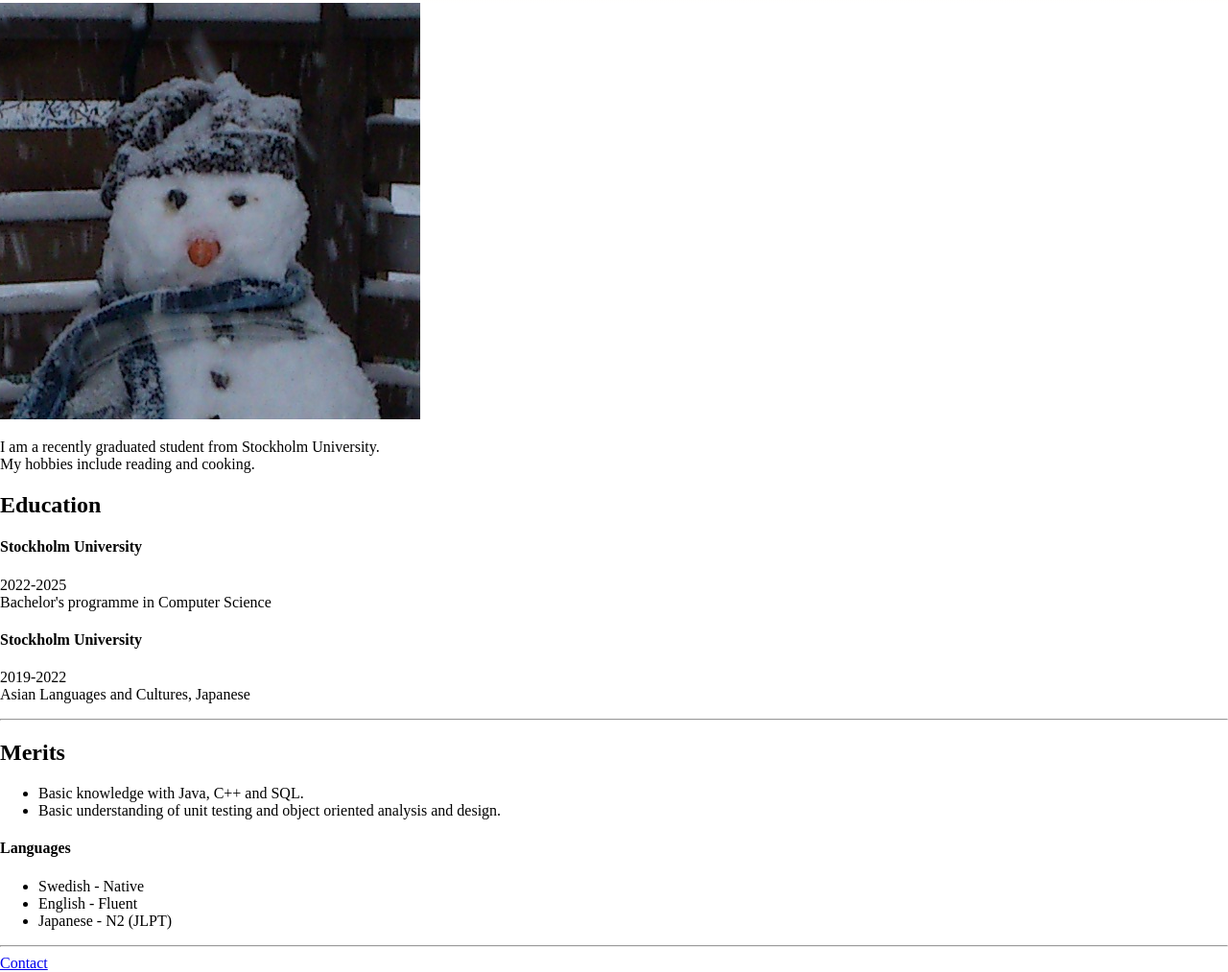
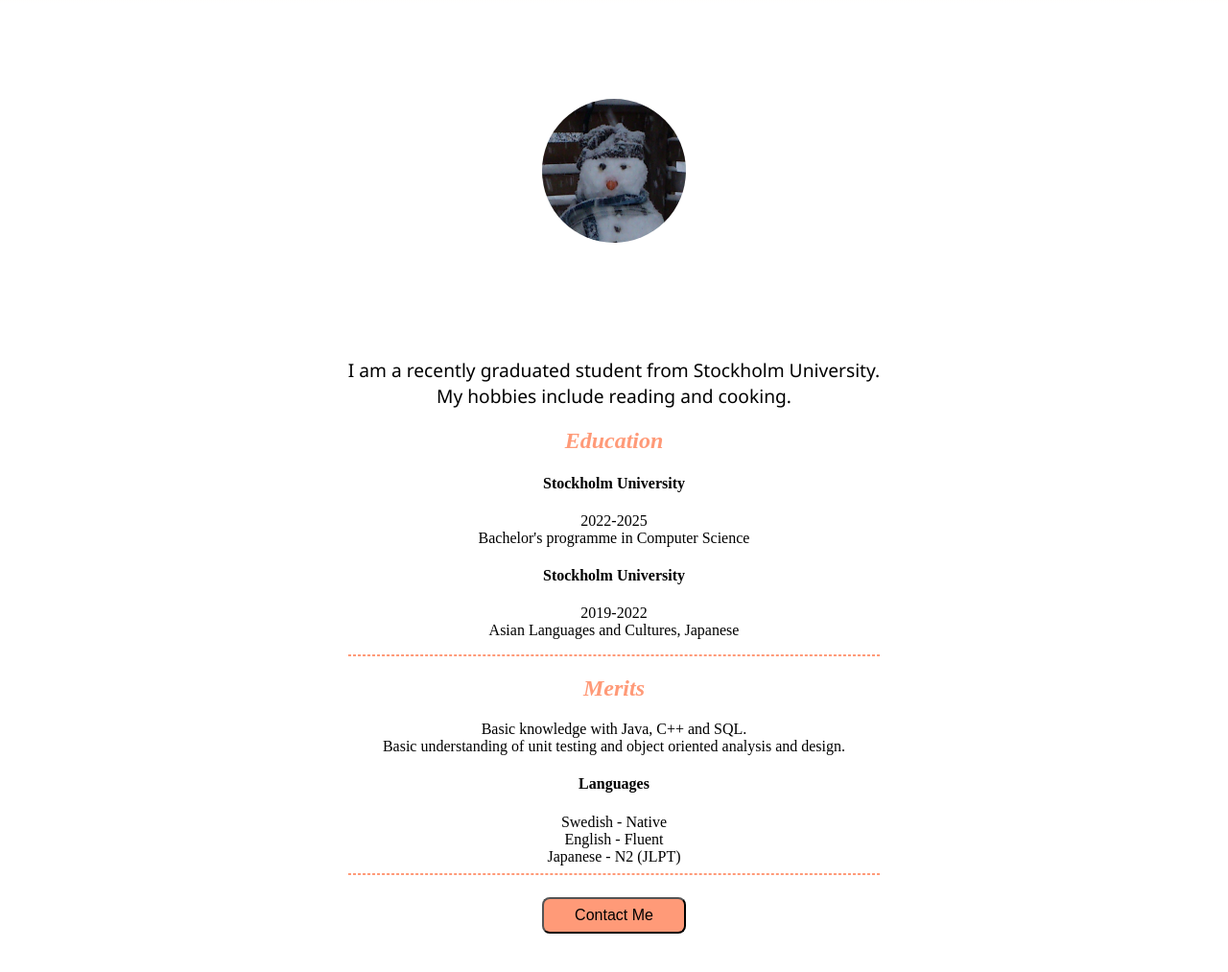
Before and after one commit to pawe3172/Capstone-Project-2---HTML-and-CSS, a plain HTML site: page index.html in a window 1280 px wide. Shown: the part 718-1731 px from the top of the page at 96% size. After the commit the page ends 1706 px from the top, so only its background shows below. Drawn offline with Linux system fonts and the light colour scheme.

Commit message:
stylized middle container

```diff
--- a/index.html
+++ b/index.html
@@ -24,7 +24,7 @@
             <p id="intro">I am a recently graduated student from Stockholm University. <br>My hobbies include reading
                 and cooking.
             </p>
-            <h2>Education</h2>
+            <h2 class="mid-cont-heading">Education</h2>
             <h4>Stockholm University</h4>
             <p>2022-2025 <br> Bachelor's programme in Computer Science
             </p>
@@ -32,7 +32,7 @@
             <p>2019-2022 <br> Asian Languages and Cultures, Japanese</p>
             <hr>
             <div id="merits">
-                <h2>Merits</h2>
+                <h2 class="mid-cont-heading">Merits</h2>
                 <ul>
                     <li>
                         Basic knowledge with Java, C++ and SQL.
@@ -48,7 +48,7 @@
             </div>
 
             <hr>
-            <a href="./public/contact.html">Contact</a>
+            <a href="./public/contact.html" id="contact"><button class="button">Contact Me</button></a>
         </div>
     </div>
     <div id="bottom-container">
--- a/styles.css
+++ b/styles.css
@@ -34,3 +34,49 @@ body{
     padding: 50px;
 
 }
+#middle-container{
+    display: flex;
+    flex-direction: column;
+    align-items: center;
+    text-align: center;
+}
+#profile-picture{
+    padding: 100px;
+    width: 150px;
+    height: 150px;
+    border: 50%;
+    border-radius: 50%;
+}
+
+#intro{
+    font-size: 1.2em;
+    font-family:'Segoe UI', Tahoma, Geneva, Verdana, sans-serif;
+}
+
+.mid-cont-heading{
+    color: #FF9A78;
+    font-style: italic;
+}
+
+#merits > ul {
+    list-style: none;
+    padding: 0;
+    margin: 0 auto;
+    display: inline-block;
+    text-align: center;
+
+}
+
+hr {
+    border-color: #FF9A78;
+    border-style: dashed;
+}
+
+.button{
+    background-color: #FF9A78;
+    padding: 8px 32px;
+    cursor: pointer;
+    font-size: 16px;
+    border-radius: 8px;
+    margin: 15px;
+}
```
Also changed, not shown: public/contact.html (added, +18 -0 lines).
